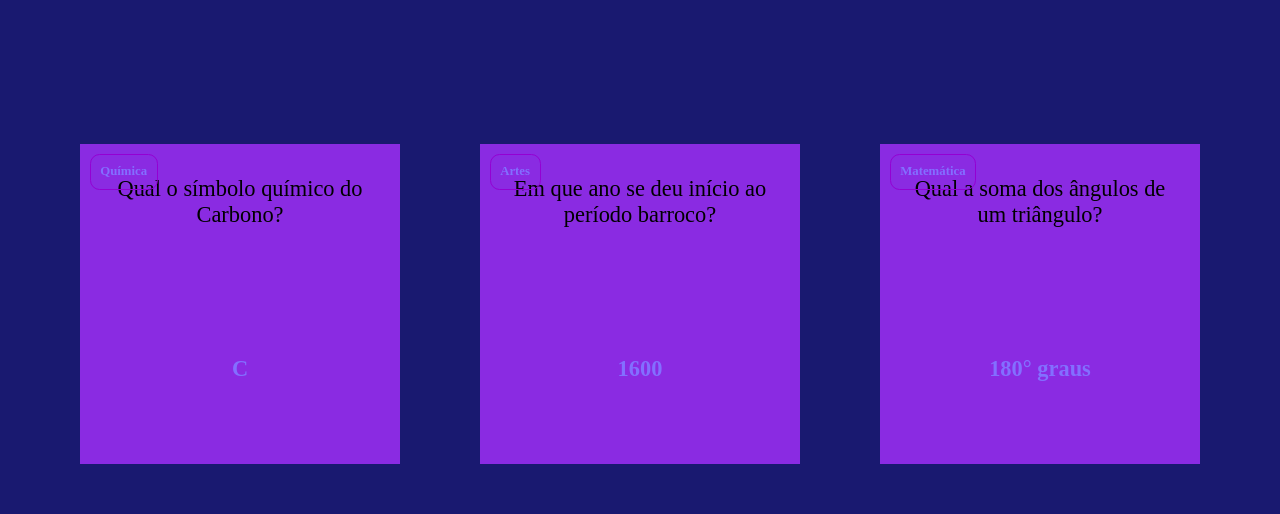
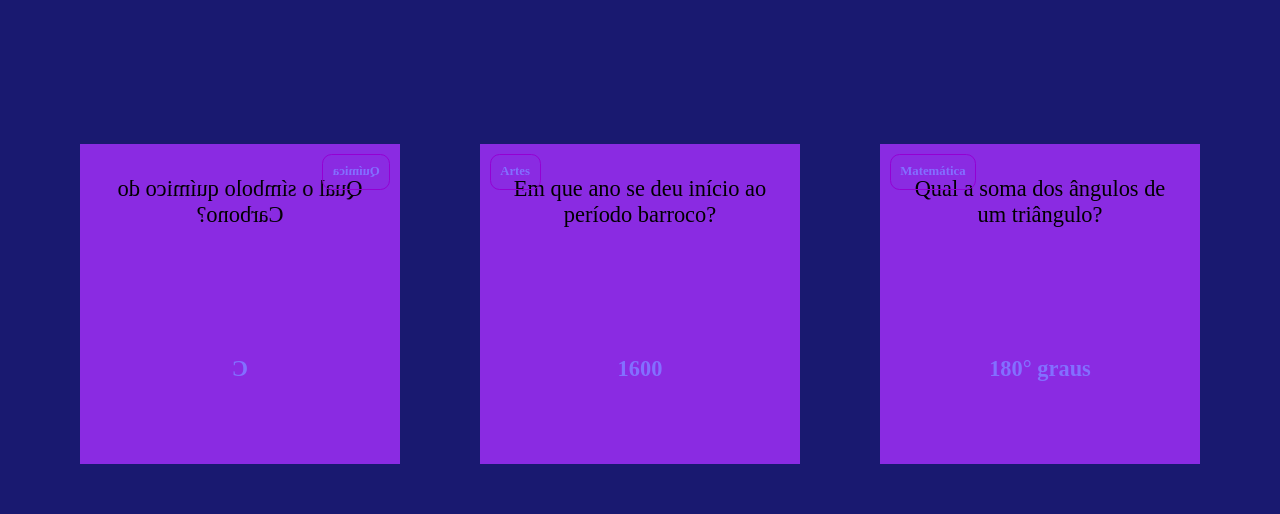
Before and after one commit to postai13/pojetro, a plain HTML site: page index.html in a window 1280 px wide. In both pictures the pointer is over the element 240 px from the left and 304 px from the top of the page. Shown: the top 514 px of the page. Drawn offline with Linux system fonts and the light colour scheme.

Commit message:
hgethteh

```diff
--- a/style.css
+++ b/style.css
@@ -38,6 +38,8 @@ footer{
         background-color: var(--cartão-frente);
         text-align: center;
         height: 100%;
+        transform-style: preserve-3d;
+        transition: transform 300ms ease-in-out;
     }
 
 .conteudo-cartao h3{
@@ -65,3 +67,7 @@ footer{
     font-weight: 700;
     color: var(--cartão-verso);
 }
+
+.cartao:hover .conteudo-cartao{
+    transform: rotateY(180deg);
+}
```
